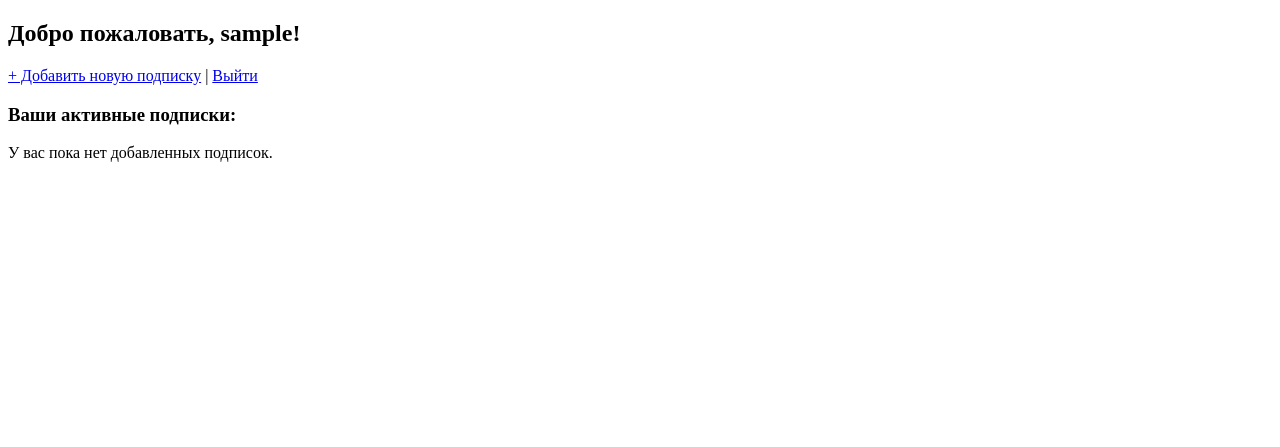
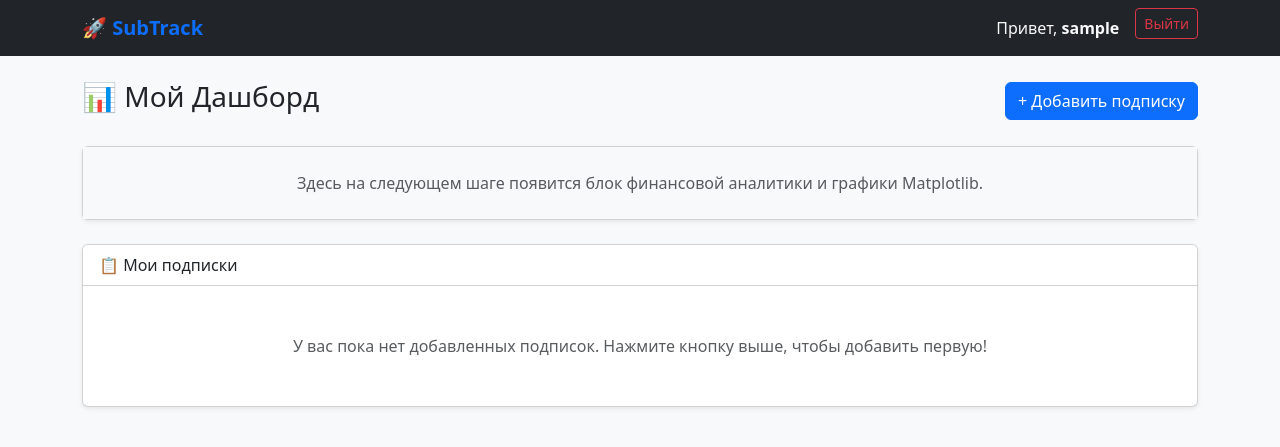
Before and after one commit to rjakeeer/subtrack, a Django app: page / in a window 1280 px wide. Shown: the top 447 px of the page. Run offline with Django 5.2, Linux system fonts and the light colour scheme; the visitor is signed in with stand-in values (Sample User, id 1); some libraries are stand-ins or nearby versions.

Commit message:
integrate django-bootstrap5 and completely redesign dashboard layout

```diff
--- a/config/settings.py
+++ b/config/settings.py
@@ -37,6 +37,7 @@ INSTALLED_APPS = [
     'django.contrib.messages',
     'django.contrib.staticfiles',
     'subscriptions',
+    'django_bootstrap5',
 ]
 
 MIDDLEWARE = [
@@ -115,3 +116,8 @@ USE_TZ = True
 # https://docs.djangoproject.com/en/6.0/howto/static-files/
 
 STATIC_URL = 'static/'
+
+LOGIN_URL = '/auth/login/'
+
+LOGIN_REDIRECT_URL = '/'
+LOGOUT_REDIRECT_URL = '/'
--- /dev/null
+++ b/templates/base.html
@@ -0,0 +1,47 @@
+{% load django_bootstrap5 %}
+<!DOCTYPE html>
+<html lang="ru">
+<head>
+    <meta charset="UTF-8">
+    <meta name="viewport" content="width=device-width, initial-scale=1.0">
+    <title>{% block title %}SubTrack — Учет подписок{% endblock %}</title>
+
+    <!-- Автономное подключение стилей из Python-пакета -->
+    {% bootstrap_css %}
+
+    <style>
+        body { background-color: #f8f9fa; }
+        .navbar-brand { font-weight: bold; color: #0d6efd !important; }
+    </style>
+</head>
+<body>
+
+    <!-- Шапка сайта -->
+    <nav class="navbar navbar-expand-lg navbar-dark bg-dark mb-4">
+        <div class="container">
+            <a class="navbar-brand" href="{% url 'dashboard' %}">🚀 SubTrack</a>
+            <div class="navbar-nav ms-auto">
+                {% if user.is_authenticated %}
+                    <span class="navbar-text me-3 text-light">Привет, <strong>{{ user.username }}</strong></span>
+                    <form action="{% url 'logout' %}" method="post" class="d-inline">
+                        {% csrf_token %}
+                        <button type="submit" class="btn btn-outline-danger btn-sm">Выйти</button>
+                    </form>
+                {% else %}
+                    <a class="btn btn-outline-primary btn-sm me-2" href="{% url 'login' %}">Войти</a>
+                    <a class="btn btn-primary btn-sm" href="{% url 'register' %}">Регистрация</a>
+                {% endif %}
+            </div>
+        </div>
+    </nav>
+
+    <!-- Основной content страницы -->
+    <div class="container">
+        {% block content %}
+        {% endblock %}
+    </div>
+
+    <!-- Автономное подключение скриптов из Python-пакета -->
+    {% bootstrap_javascript %}
+</body>
+</html>
--- a/templates/subscriptions/dashboard.html
+++ b/templates/subscriptions/dashboard.html
@@ -1,39 +1,64 @@
-<!DOCTYPE html>
-<html lang="ru">
-<head>
-    <meta charset="UTF-8">
-    <title>Личный кабинет - Мои подписки</title>
-</head>
-<body>
-    <h2>Добро пожаловать, {{ request.user.username }}!</h2>
-    <p><a href="{% url 'add_subscription' %}">+ Добавить новую подписку</a> | <a href="/auth/logout/">Выйти</a></p>
+{% extends 'base.html' %}
 
-    <h3>Ваши активные подписки:</h3>
+{% block title %}Личный кабинет — SubTrack{% endblock %}
+
+{% block content %}
+<div class="d-flex justify-content-between align-items-center mb-4">
+    <h1 class="h3">📊 Мой Дашборд</h1>
+    <a href="{% url 'add_subscription' %}" class="btn btn-primary">+ Добавить подписку</a>
+</div>
+
+<!-- Место для будущей аналитики (Шаг 7) -->
+<div class="row mb-4">
+    <div class="col-md-12">
+        <div class="card shadow-sm">
+            <div class="card-body bg-light text-center py-4">
+                <p class="text-muted mb-0">Здесь на следующем шаге появится блок финансовой аналитики и графики Matplotlib.</p>
+            </div>
+        </div>
+    </div>
+</div>
+
+<!-- Таблица подписок -->
+<div class="card shadow-sm">
+    <div class="card-header bg-white font-weight-bold">
+        📋 Мои подписки
+    </div>
+    <div class="table-responsive">
         {% if subscriptions %}
-        <table border="1">
-            <thead>
+            <table class="table table-hover align-middle mb-0">
+                <thead class="table-light">
                     <tr>
-                    <th>Название</th>
+                        <th>Название сервиса</th>
                         <th>Стоимость</th>
-                    <th>Период</th>
-                    <th>Дата списания</th>
+                        <th>Периодичность</th>
+                        <th>Следующее списание</th>
                         <th>Статус</th>
                     </tr>
                 </thead>
                 <tbody>
                     {% for sub in subscriptions %}
                     <tr>
-                    <td>{{ sub }}</td>
-                    <td>{{ sub.price }}</td>
+                        <td><strong>{{ sub }}</strong></td>
+                        <td><span class="badge bg-secondary fs-6">{{ sub.price }} ₽</span></td>
                         <td>{{ sub.get_billing_period_display }}</td>
-                    <td>{{ sub.next_billing_date }}</td>
-                    <td>{% if sub.is_active %}Активна{% else %}На паузе{% endif %}</td>
+                        <td>{{ sub.next_billing_date|date:"d.m.Y" }}</td>
+                        <td>
+                            {% if sub.is_active %}
+                                <span class="badge bg-success">Активна</span>
+                            {% else %}
+                                <span class="badge bg-warning text-dark">На паузе</span>
+                            {% endif %}
+                        </td>
                     </tr>
                     {% endfor %}
                 </tbody>
             </table>
         {% else %}
-        <p>У вас пока нет добавленных подписок.</p>
+            <div class="card-body text-center py-5">
+                <p class="text-muted mb-0">У вас пока нет добавленных подписок. Нажмите кнопку выше, чтобы добавить первую!</p>
+            </div>
         {% endif %}
-</body>
-</html>
+    </div>
+</div>
+{% endblock %}
```
Lines whose indentation alone changed are shown as unchanged.
